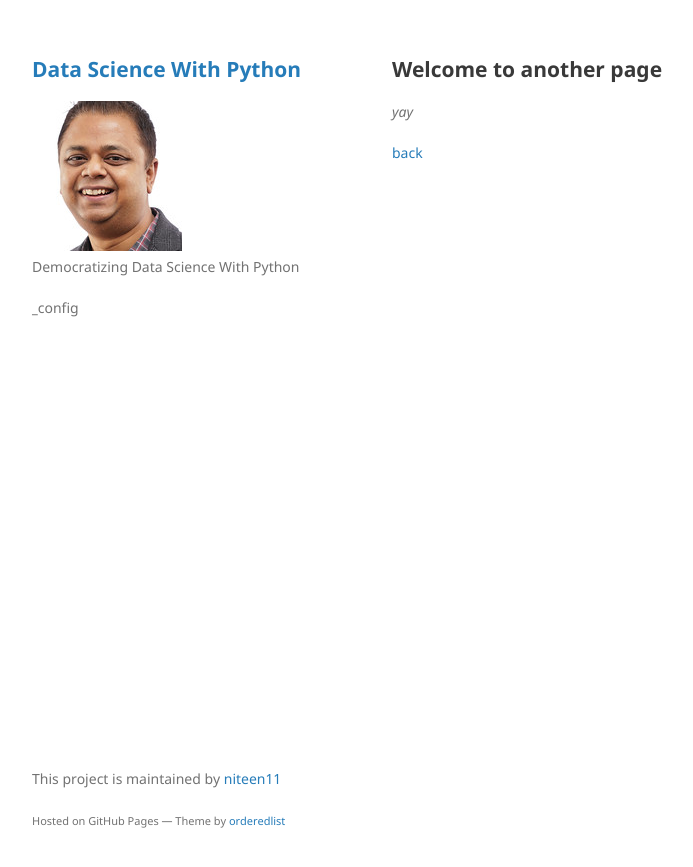
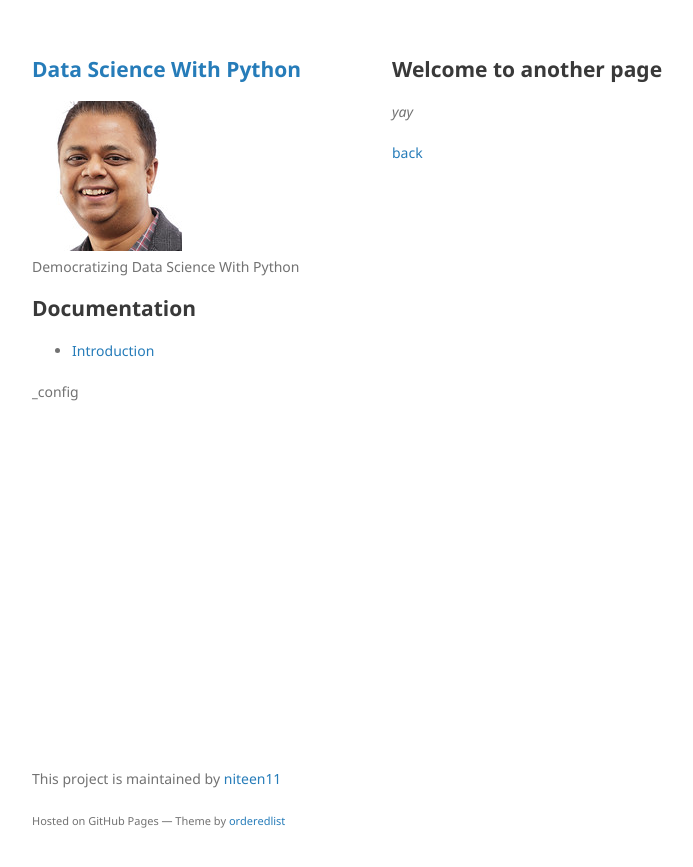
Before and after one commit to niteen11/datasciencewithpython, a Jekyll site: the page built from another-page.md, in a window 1280 px wide. Shown: the top 867 px of the page, without its empty margins (178-871 px from the left). Built offline with Jekyll 4.4.1, drawn with Linux system fonts in a browser that asks for light colours; our own code applies the rules of GitHub Pages for plain Markdown files.

Commit message:
Update default.html

```diff
--- a/_layouts/default.html
+++ b/_layouts/default.html
@@ -24,9 +24,9 @@
 
          <small><a href="{{another-page.html}}">{{another-page.html}}</a></small>
 
-        <h2>{{ site.data._config.docs_list_title }}</h2>
+        <h2>{{ site.docs_list_title }}</h2>
         <ul>
-           {% for item in site.data._config.docs %}
+           {% for item in site.docs %}
               <li><a href="{{ item.url }}">{{ item.title }}</a></li>
            {% endfor %}
         </ul>
```
